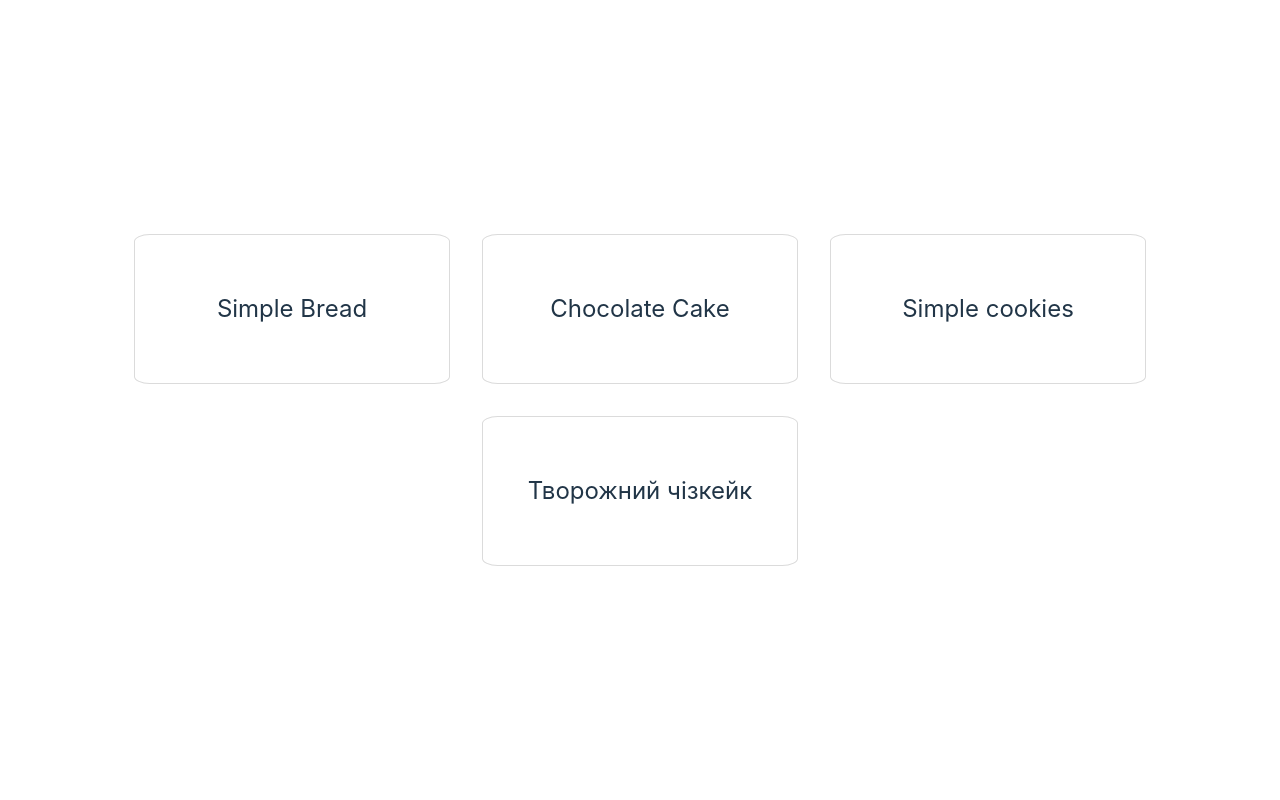
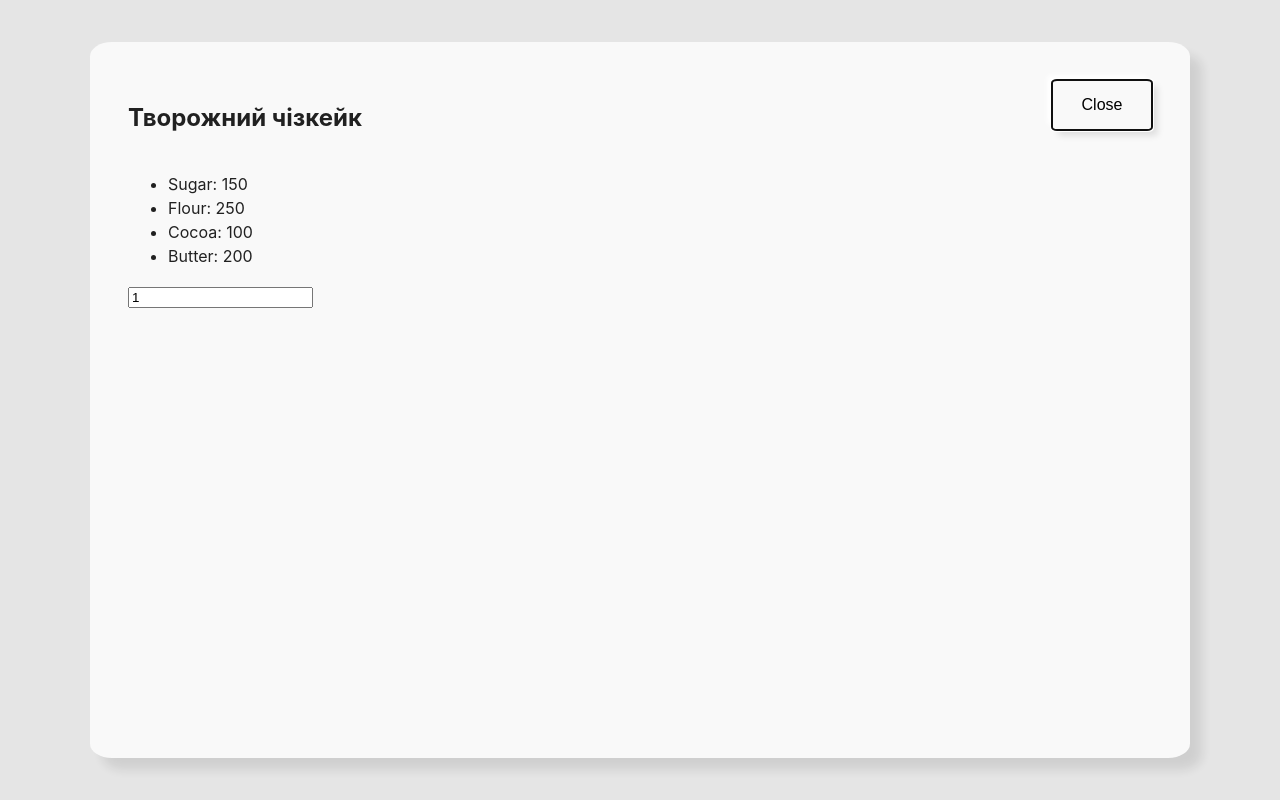
Before and after one commit to NaziaHladun/bread_calc, a React (Vite) app in the folder bread-calc/: page / in a window 1280 px wide. Both pictures are taken after a click on the element "Simple Bread". Built offline with nearby package versions, Linux system fonts and the light colour scheme.

Commit message:
completed the modal component, recipeSlice etc

```diff
--- a/bread-calc/src/App.tsx
+++ b/bread-calc/src/App.tsx
@@ -8,24 +8,27 @@ import { Recipe as RecipeType } from "./models/types";
 import type { RootState } from "@store/store";
 import { useSelector, useDispatch } from "react-redux";
 import { toggle } from "@store/features/uiSlice";
-import { useEffect } from "react";
 
 const App: React.FC = () => {
   const { modalIsVisible } = useSelector((state: RootState) => state.UI);
+  const { selectedRecipe } = useSelector((state: RootState) => state.recipe);
+
   const dispatch = useDispatch();
-
-  useEffect(() => {
-    console.log("Azaza", modalIsVisible);
-  }, [modalIsVisible]);
 
   return (
     <div className="container">
-      {/* <Modal isOpen={modalIsVisible} onClose={() => dispatch(toggle())} recipe={}/> */}
+      <Modal
+        isOpen={modalIsVisible}
+        onClose={() => dispatch(toggle())}
+        recipe={selectedRecipe}
+      />
       {RECIPES.map((recipe: RecipeType) => (
         <Recipe
           key={recipe.id}
           name={recipe.name}
           onClick={() => dispatch(toggle())}
+          //може мені сюди передавати передавати цілий рецепт і та всередині якраз і буде надсилатися у redux
+          fullRecipe={recipe}
         />
       ))}
     </div>
--- a/bread-calc/src/components/Modal.tsx
+++ b/bread-calc/src/components/Modal.tsx
@@ -3,15 +3,20 @@ import { createPortal } from "react-dom";
 
 import { Recipe } from "../models/types.ts";
 
+import type { RootState } from "@store/store";
+import { useSelector } from "react-redux";
+
 type ModalProps = {
   isOpen: boolean;
   onClose: () => void;
-  recipe: Recipe;
+  recipe: Recipe | null;
 };
 
-const Modal: React.FC<ModalProps> = ({ isOpen, onClose, recipe }) => {
+const Modal = ({ isOpen, onClose, recipe }: ModalProps) => {
+  const { quantityInKg } = useSelector((state: RootState) => state.recipe);
+
   const dialog = useRef<HTMLDialogElement>(null);
-  const [quantity, setQuantity] = useState(1);
+  const [quantity, setQuantity] = useState(quantityInKg);
 
   useEffect(() => {
     if (isOpen) {
@@ -21,27 +26,31 @@ const Modal: React.FC<ModalProps> = ({ isOpen, onClose, recipe }) => {
     }
   }, [isOpen]);
 
-  const handleQuantityChange = (e: React.ChangeEvent<HTMLInputElement>) => {
-    setQuantity(Number(e.target.value));
+  const handleQuantityChange = (event: React.ChangeEvent<HTMLInputElement>) => {
+    setQuantity(Number(event.target.value));
   };
 
   return createPortal(
     <dialog ref={dialog} className="modal">
-      <h2>{recipe.name}</h2>
+      <span>
+        <h2>{recipe?.name}</h2>
+        <button onClick={onClose}>Close</button>
+      </span>
+
       <ul>
-        {recipe.components.map((component) => (
+        {recipe?.components.map((component) => (
           <li key={component.name}>
-            {component.name}: {component.amountPerKg * quantity}g
+            {component.name}: {component.amountPerKg * quantity}
           </li>
         ))}
       </ul>
+
       <input
         type="number"
         value={quantity}
         onChange={handleQuantityChange}
         min="1"
       />
-      <button onClick={onClose}>Close</button>
     </dialog>,
     document.getElementById("modal")!
   );
--- a/bread-calc/src/components/Recipe.tsx
+++ b/bread-calc/src/components/Recipe.tsx
@@ -1,9 +1,21 @@
+import { useEffect } from "react";
+import { Recipe as RecipeType } from "../models/types";
+import { useDispatch } from "react-redux";
+import { setSelectedRecipe } from "@store/features/recipeSlice";
+
 type RecipeProps = {
   name: string;
   onClick: () => void;
+  fullRecipe: RecipeType;
 };
 
-const Recipe = ({ name, onClick }: RecipeProps) => {
+const Recipe = ({ name, onClick, fullRecipe }: RecipeProps) => {
+  const dispatch = useDispatch();
+
+  useEffect(() => {
+    dispatch(setSelectedRecipe(fullRecipe));
+  }, [dispatch, fullRecipe]);
+
   return (
     <div className="recipe-card" onClick={onClick}>
       <p>{name}</p>
--- a/bread-calc/src/store/features/recipeSlice.ts
+++ b/bread-calc/src/store/features/recipeSlice.ts
@@ -16,14 +16,11 @@ const recipeSlice = createSlice({
   name: "recipe",
   initialState,
   reducers: {
-    setSelectedRecipe(state, action: PayloadAction<Recipe | null>) {
+    setSelectedRecipe: (state, action: PayloadAction<Recipe | null>) => {
       state.selectedRecipe = action.payload;
-    },
-    setQuantityInKg(state, action: PayloadAction<number>) {
-      state.quantityInKg = action.payload;
     },
   },
 });
 
-export const { setSelectedRecipe, setQuantityInKg } = recipeSlice.actions;
+export const { setSelectedRecipe } = recipeSlice.actions;
 export default recipeSlice.reducer;
```
